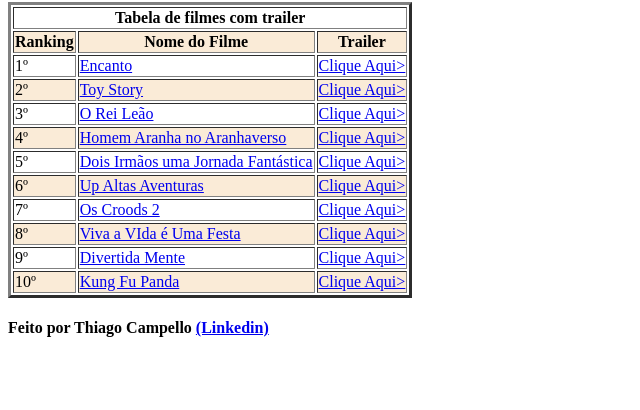
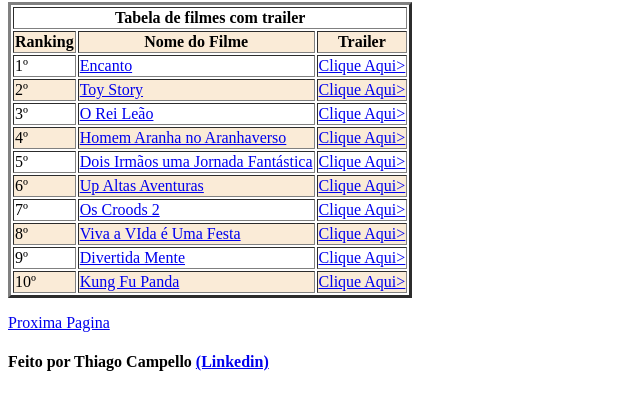
Before and after one commit to ThiagoCampello/projetoTop10Filmes, a plain HTML site: page index.html in a window 1280 px wide. Shown: the part 78-488 px from the top of the page, without its empty margins (0-640 px from the left). Drawn offline with Linux system fonts and the light colour scheme.

Commit message:
Adicionando nova pagina no index

```diff
--- a/index.html
+++ b/index.html
@@ -73,6 +73,8 @@
             <td><a href="https://www.youtube.com/watch?v=PXi3Mv6KMzY&ab_channel=TrailersPlaygroundHD" target="_blank" rel="External">Clique Aqui></a></td>
         </tr>
     </table>
+    <p><a href="pages/altasaventuras.html">Proxima Pagina</a></p>
+
 </body>
 <footer>
     <h4>Feito por Thiago Campello <a href="https://www.linkedin.com/in/thiagocampello/">(Linkedin)</a></h4>
```
